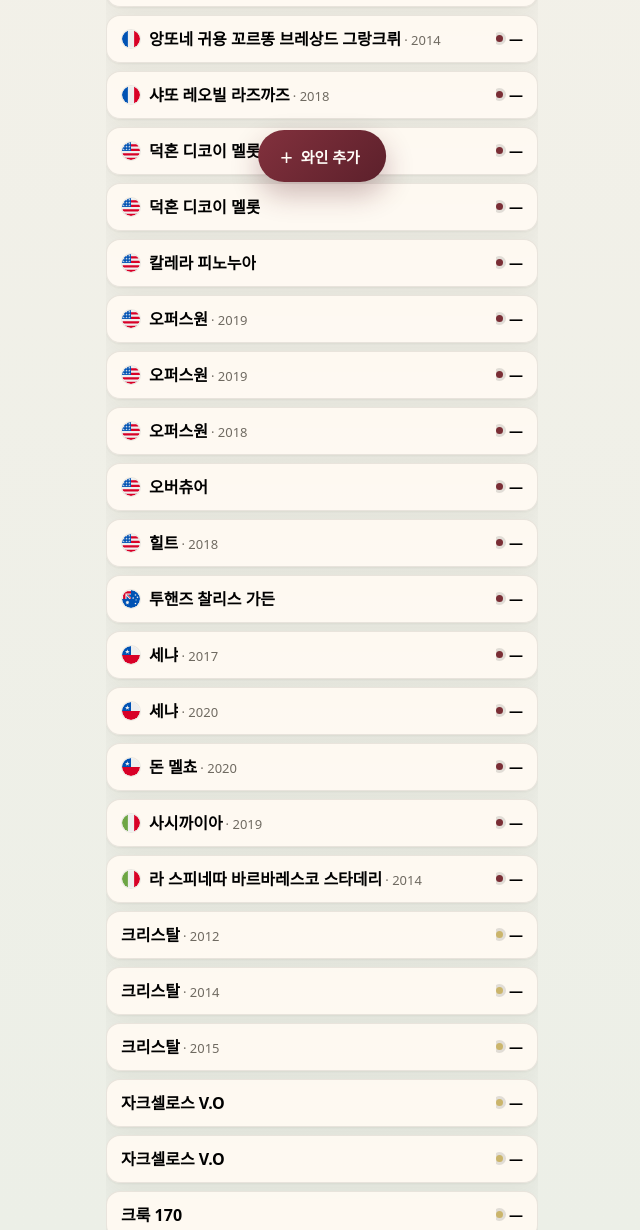
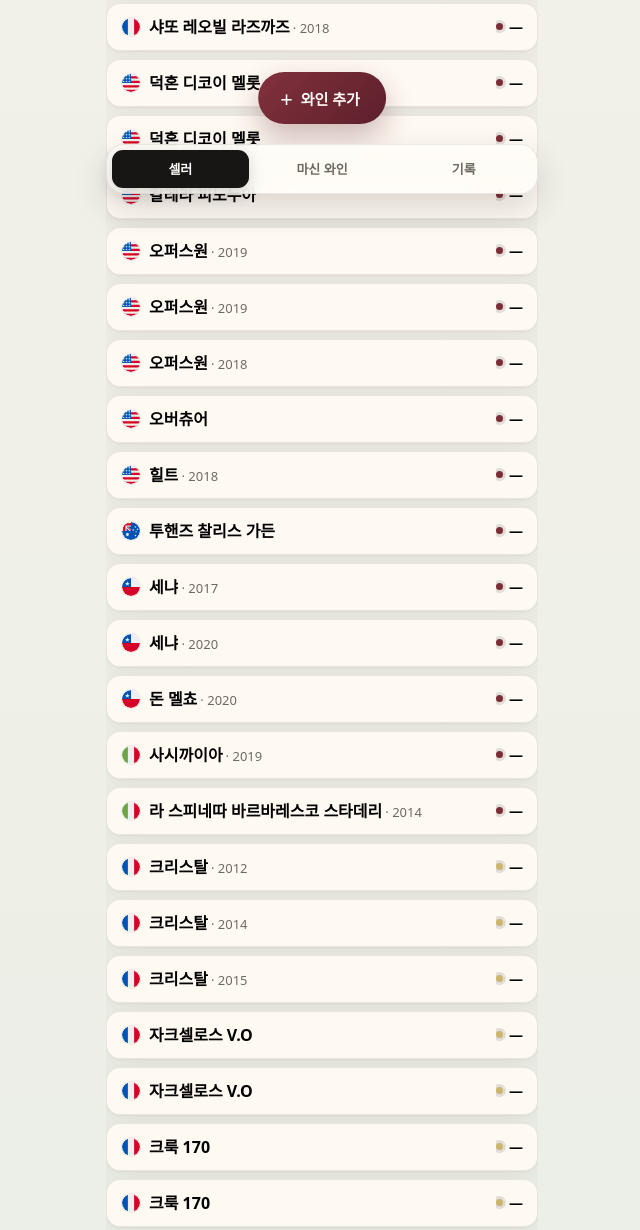
Before and after one commit to vivaca86/wine, a plain HTML site: page index.html in a window 1280 px wide. Shown: the part 594-1824 px from the top of the page, without its empty margins (318-958 px from the left). Drawn offline with Linux system fonts and the light colour scheme.

Commit message:
Set champagne countries and move tabs to bottom

```diff
--- a/app.js
+++ b/app.js
@@ -43,7 +43,7 @@
 
   const PREF_KEY = "wine-cellar-pref";
   const SEED_KEY = "wine-cellar-seed-version";
-  const SEED_VERSION = "user-wine-list-2026-06-22";
+  const SEED_VERSION = "user-wine-list-2026-06-23-fr-champagne";
   const SEED_TSV = `status	type	country_code	country_name	name	vintage
 cellar	red	FR	프랑스	프리에르 로크, 르 끌라우드	2019
 cellar	red	FR	프랑스	모알라 제브리 샹베르땅	2018
@@ -103,44 +103,44 @@
 cellar	red	IT	이탈리아	라 스피네따 바르바레스코 스타데리	2014
 drunk	red	NZ	뉴질랜드	클라우디베이 피노누아	2018
 drunk	red	NZ	뉴질랜드	맨패밀리 피노타쥐
-cellar	white			크리스탈	2012
-cellar	white			크리스탈	2014
-cellar	white			크리스탈	2015
-cellar	white			자크셀로스 V.O
-cellar	white			자크셀로스 V.O
-cellar	white			크룩 170
-cellar	white			크룩 170
-cellar	white			크룩 171
-cellar	white			크룩 171
-cellar	white			크룩 171
-cellar	white			크룩 172
-cellar	white			돔페르뇽	2012
-cellar	white			돔페르뇽	2013
-cellar	white			돔페르뇽	2013
-cellar	white			돔페르뇽	2013
-drunk	white			돔페르뇽	2013
-cellar	white			앙리지로 MV17
-cellar	white			레어 08
-drunk	white			떼땅져
-drunk	white			떼땅져
-cellar	white			떼땅져
-drunk	white			떼땅져
-drunk	white			필리조 에피스
-cellar	white			뽀므리
-drunk	white			플뢰리
-drunk	white			파이퍼 하이직
-cellar	white			파이퍼하이직	2014
-drunk	white			폴로져
-drunk	white			뵈브 끌레꼬
-drunk	white			뵈브 끌레꼬
-drunk	white			뵈브 끌레꼬
-cellar	white			뵈브 끌레꼬 로제
-drunk	white			빌까르 살몽 드미섹
-cellar	white			볼랭져
-drunk	white			멈 그랑 꼬르똥
-drunk	white			페리에 주에
-drunk	white			앙드레 끌루에
-drunk	white			도츠
+cellar	white	FR	프랑스	크리스탈	2012
+cellar	white	FR	프랑스	크리스탈	2014
+cellar	white	FR	프랑스	크리스탈	2015
+cellar	white	FR	프랑스	자크셀로스 V.O
+cellar	white	FR	프랑스	자크셀로스 V.O
+cellar	white	FR	프랑스	크룩 170
+cellar	white	FR	프랑스	크룩 170
+cellar	white	FR	프랑스	크룩 171
+cellar	white	FR	프랑스	크룩 171
+cellar	white	FR	프랑스	크룩 171
+cellar	white	FR	프랑스	크룩 172
+cellar	white	FR	프랑스	돔페르뇽	2012
+cellar	white	FR	프랑스	돔페르뇽	2013
+cellar	white	FR	프랑스	돔페르뇽	2013
+cellar	white	FR	프랑스	돔페르뇽	2013
+drunk	white	FR	프랑스	돔페르뇽	2013
+cellar	white	FR	프랑스	앙리지로 MV17
+cellar	white	FR	프랑스	레어 08
+drunk	white	FR	프랑스	떼땅져
+drunk	white	FR	프랑스	떼땅져
+cellar	white	FR	프랑스	떼땅져
+drunk	white	FR	프랑스	떼땅져
+drunk	white	FR	프랑스	필리조 에피스
+cellar	white	FR	프랑스	뽀므리
+drunk	white	FR	프랑스	플뢰리
+drunk	white	FR	프랑스	파이퍼 하이직
+cellar	white	FR	프랑스	파이퍼하이직	2014
+drunk	white	FR	프랑스	폴로져
+drunk	white	FR	프랑스	뵈브 끌레꼬
+drunk	white	FR	프랑스	뵈브 끌레꼬
+drunk	white	FR	프랑스	뵈브 끌레꼬
+cellar	white	FR	프랑스	뵈브 끌레꼬 로제
+drunk	white	FR	프랑스	빌까르 살몽 드미섹
+cellar	white	FR	프랑스	볼랭져
+drunk	white	FR	프랑스	멈 그랑 꼬르똥
+drunk	white	FR	프랑스	페리에 주에
+drunk	white	FR	프랑스	앙드레 끌루에
+drunk	white	FR	프랑스	도츠
 drunk	white			게뷔르츠트라미너 그로씨 로에	2011
 cellar	white			휘겔 게뷔리츠트라미너
 drunk	white			스모켓 리슬링
--- a/styles.css
+++ b/styles.css
@@ -88,7 +88,7 @@
   margin: 0 auto;
   min-height: 100dvh;
   padding: max(18px, env(safe-area-inset-top)) 14px
-    calc(96px + env(safe-area-inset-bottom));
+    calc(132px + env(safe-area-inset-bottom));
   position: relative;
 }
 
@@ -129,15 +129,22 @@
 
 /* ---------- Tabs (segmented control) ---------- */
 .tabs {
+  position: fixed;
+  left: 50%;
+  bottom: calc(12px + env(safe-area-inset-bottom));
+  transform: translateX(-50%);
+  z-index: 35;
   display: flex;
   gap: 5px;
   padding: 5px;
-  background: rgba(255, 253, 248, 0.7);
+  width: calc(100% - 28px);
+  max-width: calc(var(--maxw) - 28px);
+  background: rgba(255, 253, 248, 0.9);
   border: 1px solid var(--border);
-  border-radius: 15px;
-  margin-bottom: 18px;
-  box-shadow: rgba(39, 33, 24, 0.05) 0 8px 22px;
-  backdrop-filter: blur(10px);
+  border-radius: 18px;
+  margin-bottom: 0;
+  box-shadow: rgba(39, 33, 24, 0.16) 0 14px 34px;
+  backdrop-filter: blur(16px);
 }
 .tab {
   flex: 1;
@@ -602,7 +609,7 @@
   position: fixed;
   left: 50%;
   transform: translateX(-50%);
-  bottom: calc(24px + env(safe-area-inset-bottom));
+  bottom: calc(82px + env(safe-area-inset-bottom));
   z-index: 30;
   border: none;
   background: linear-gradient(135deg, var(--wine), var(--wine-deep));
```
Also changed, not shown: wine-list-organized.tsv (+38 -38 lines).
